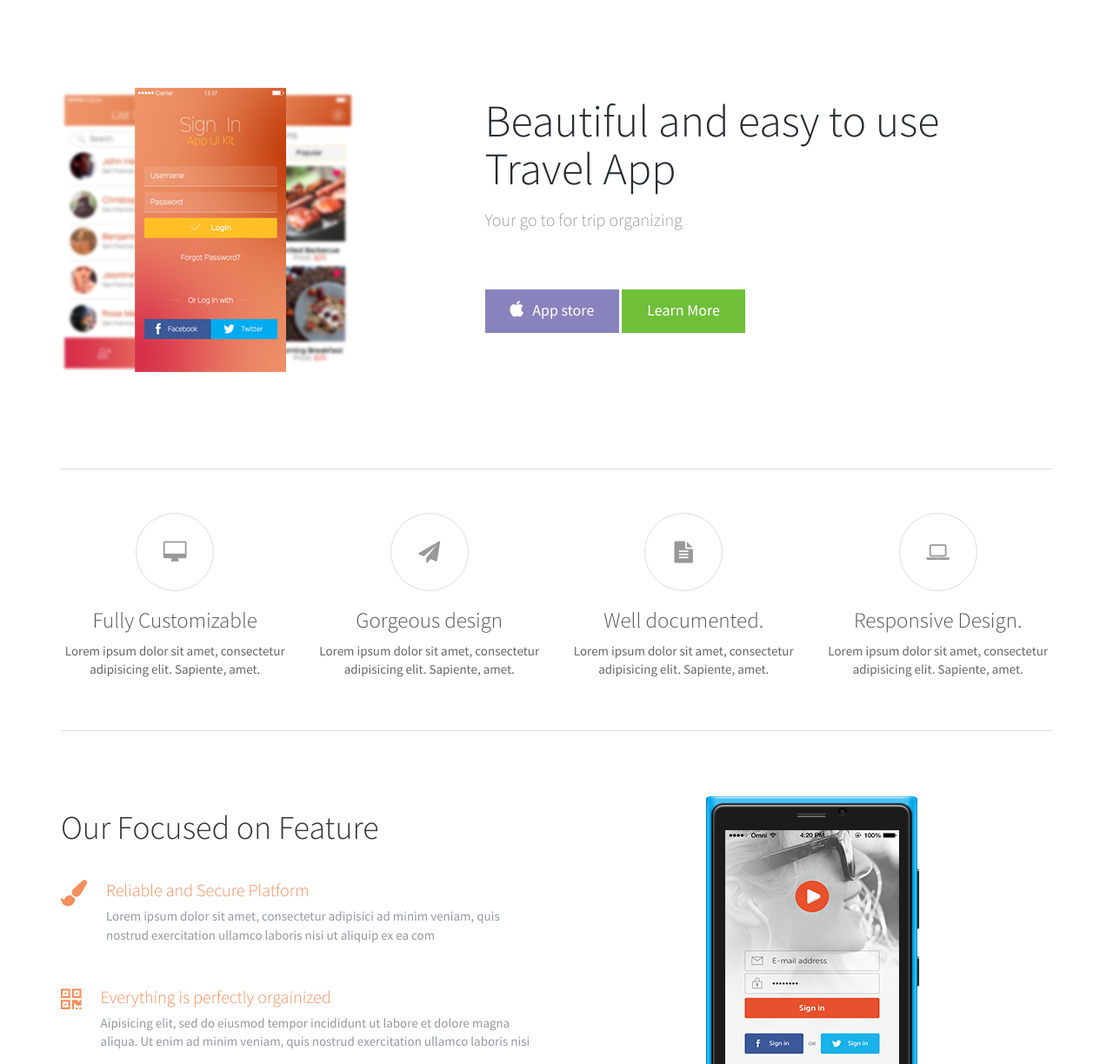
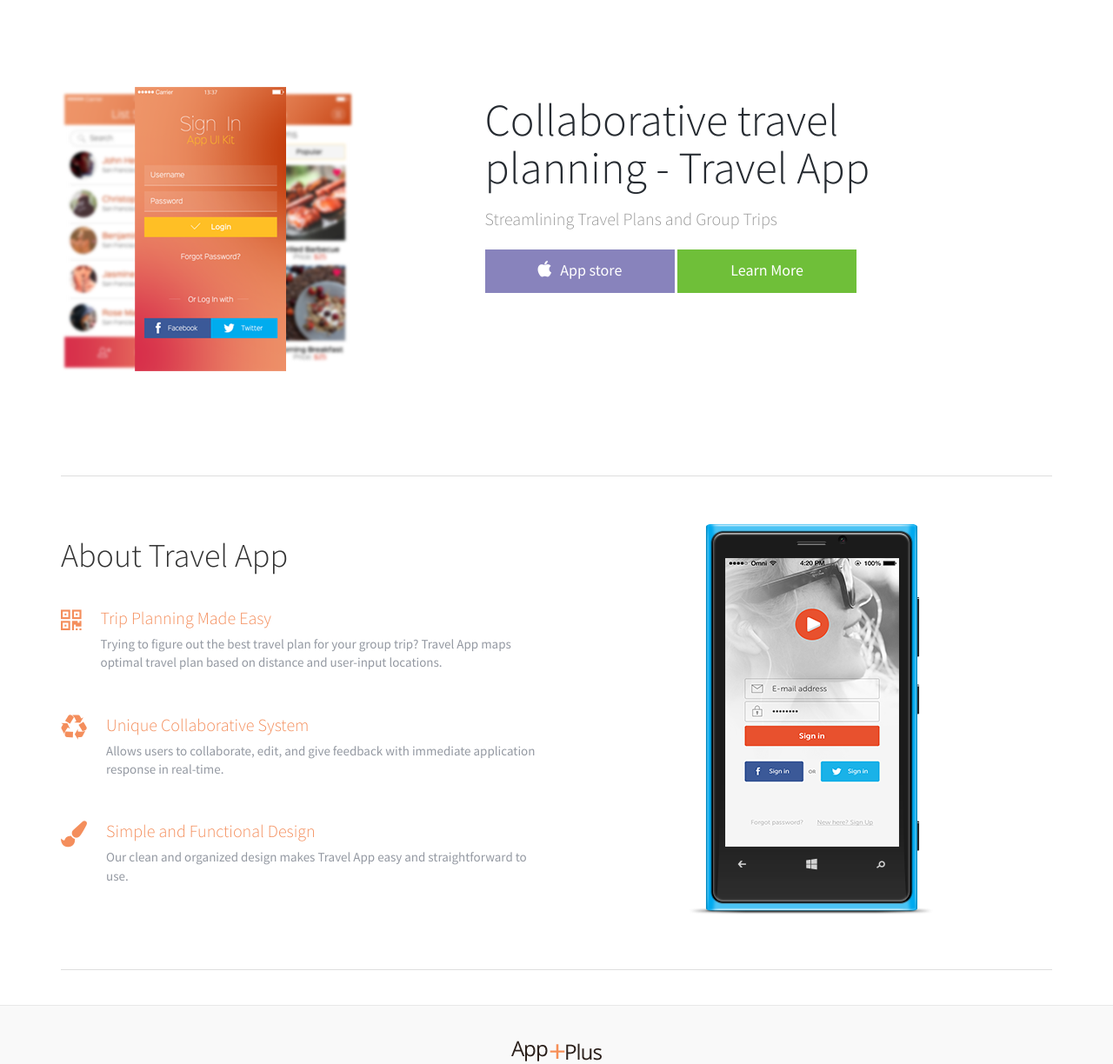
Before and after one commit to aryasaatvik/travel-app, a plain HTML site: page index.html in a window 1280 px wide. Shown: the top 1224 px of the page at 87% size. Drawn offline with Linux system fonts and the light colour scheme.

Commit message:
add website descrip, edit structure

```diff
--- a/css/main.css
+++ b/css/main.css
@@ -96,13 +96,13 @@ header .social-info li a:hover {
 #banner {
   background-size: cover;
   position: relative;
-  padding: 81px 0;
+  padding: 80px 0;
 }
 #banner .app-img {
   padding-top: 10px;
 }
 #banner .block > p {
-  margin-bottom: 65px;
+  margin-bottom: 20px;
 }
 #banner .block {
   padding-top: 10px;
@@ -125,7 +125,7 @@ header .social-info li a:hover {
   color: #fff;
   border: none;
   border-radius: 0;
-  padding: 10px 28px 13px;
+  padding: 10px 60px 13px;
   font-size: 18px;
 }
 #banner .block .download-btn li a i {
@@ -171,7 +171,7 @@ header .social-info li a:hover {
 #service {
   padding: 30px 0;
 }
-#service .service-wrapper {
+#feature .service-wrapper {
   border-top: 1px solid #dedede;
   border-bottom: 1px solid #dedede;
   padding: 50px 0;
--- a/index.html
+++ b/index.html
@@ -33,10 +33,10 @@
                 <div class="col-md-6 col-md-offset-1 col-sm-6">
                     <div class="block">
                         <h1>
-                            Beautiful and easy to use Travel App
+                            Collaborative travel planning - Travel App
                         </h1>
                         <p>
-                            Your go to for trip organizing
+                            Streamlining Travel Plans and Group Trips
                         </p>
 
                         <ul class="download-btn">
@@ -44,7 +44,7 @@
                                 <a href="#" class="btn btn-default btn-apple"> <i class="fa fa-apple"></i>App store</a>
                             </li>
                             <li>
-                                <a href="#" class="btn btn-default btn-andriod"></i>Learn More</a>
+                                <a href="#feature" class="btn btn-default btn-andriod"></i>Learn More</a>
                             </li>
                         </ul>
 
@@ -54,71 +54,12 @@
         </div>
     </section>
 
-
-    <section id="service">
-        <div class="container">
-            <div class="service-wrapper">
-                <div class="row">
-                    <div class="col-md-3 col-sm-6">
-                        <div class="block wow fadeInRight" data-wow-delay="1s">
-                            <div class="icon">
-                               <i class="fa fa-desktop"></i>
-                            </div>
-
-                            <h3>Fully Customizable</h3>
-                            <p>Lorem ipsum dolor sit amet, consectetur adipisicing elit. Sapiente, amet.</p>
-                        </div>
-                    </div>
-                    <div class="col-md-3 col-sm-6">
-                        <div class="block wow fadeInRight" data-wow-delay="1.3s">
-                            <div class="icon">
-                                <i class="fa  fa-paper-plane"></i>
-                            </div>
-                            <h3>Gorgeous design</h3>
-                            <p>Lorem ipsum dolor sit amet, consectetur adipisicing elit. Sapiente, amet.</p>
-                        </div>
-                    </div>
-                    <div class="col-md-3 col-sm-6">
-                        <div class="block wow fadeInRight" data-wow-delay="1.6s">
-                            <div class="icon">
-                                <i class="fa  fa-file-text"></i>
-                            </div>
-                            <h3>Well documented.</h3>
-                            <p>Lorem ipsum dolor sit amet, consectetur adipisicing elit. Sapiente, amet.</p>
-                        </div>
-                    </div>
-                     <div class="col-md-3 col-sm-6">
-                        <div class="block wow fadeInRight" data-wow-delay="1.9s">
-                            <div class="icon">
-                                <i class="fa  fa-laptop"></i>
-                            </div>
-                            <h3>Responsive Design.</h3>
-                            <p>Lorem ipsum dolor sit amet, consectetur adipisicing elit. Sapiente, amet.</p>
-                        </div>
-                    </div>
-                </div>
-            </div>
-        </div>
-    </section>
-
     <section id="feature">
         <div class="container">
+            <div class = "service-wrapper">
             <div class="row">
                 <div class="col-md-6 col-sm-6 wow fadeInRight" data-wow-delay=".8s">
-                    <h2 class="title">Our Focused on Feature</h2>
-
-                    <div class="feature-item">
-
-                        <div class="media">
-                            <div class="pull-left icon" href="#">
-                                <i class="fa fa-paint-brush"></i>
-                            </div>
-                            <div class="media-body">
-                                <h4 class="media-heading">Reliable and Secure Platform</h4>
-                                <p>Lorem ipsum dolor sit amet, consectetur adipisici ad minim veniam, quis nostrud exercitation ullamco laboris nisi ut aliquip ex ea com</p>
-                            </div>
-                        </div>
-                    </div>
+                    <h2 class="title">About Travel App</h2>
 
                     <div class="feature-item">
 
@@ -127,8 +68,8 @@
                                 <i class="fa fa-qrcode"></i>
                             </div>
                             <div class="media-body">
-                                <h4 class="media-heading">Everything is perfectly orgainized</h4>
-                                <p>Aipisicing elit, sed do eiusmod tempor incididunt ut labore et dolore magna aliqua. Ut enim ad minim veniam, quis nostrud exercitation ullamco laboris nisi</p>
+                                <h4 class="media-heading">Trip Planning Made Easy</h4>
+                                <p>Trying to figure out the best travel plan for your group trip? Travel App maps optimal travel plan based on distance and user-input locations.</p>
                             </div>
                         </div>
                     </div>
@@ -140,8 +81,21 @@
                                 <i class="fa fa-recycle"></i>
                             </div>
                             <div class="media-body">
-                                <h4 class="media-heading">Rapid customer support</h4>
-                                <p>Lorem ipsum dolor sit amet, consectetur adipisicing elit, sed do eiusmod tempor incididunt ut labore et dolore magna aliqua. Ut enim ad</p>
+                                <h4 class="media-heading">Unique Collaborative System</h4>
+                                <p>Allows users to collaborate, edit, and give feedback with immediate application response in real-time.</p>
+                            </div>
+                        </div>
+                    </div>
+
+                    <div class="feature-item">
+
+                        <div class="media">
+                            <div class="pull-left icon" href="#">
+                                <i class="fa fa-paint-brush"></i>
+                            </div>
+                            <div class="media-body">
+                                <h4 class="media-heading">Simple and Functional Design</h4>
+                                <p>Our clean and organized design makes Travel App easy and straightforward to use.</p>
                             </div>
                         </div>
                     </div>
@@ -151,6 +105,7 @@
                         <img class="img-responsive" src="images/featured-app.png" alt="">
                     </div>
                 </div>
+            </div>
             </div>
         </div>
     </section>
```
